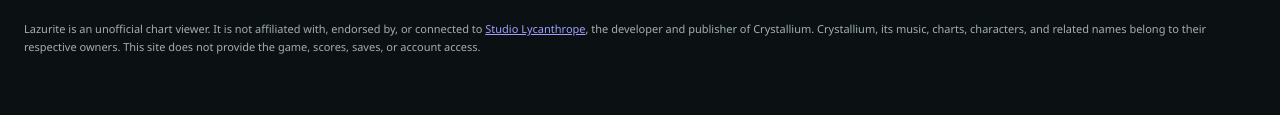
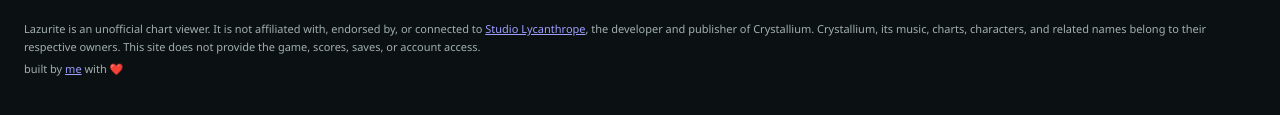
Before and after one commit to 0oPerryo0/lazurite, a website with bundled scripts: page index.html in a window 1280 px wide. Shown: the part 2269-2384 px from the top of the page. Built offline with nearby package versions, Linux system fonts and the light colour scheme.

Commit message:
doremifaso

```diff
--- a/index.html
+++ b/index.html
@@ -7,7 +7,7 @@
 <div class="catalog-toolbar"><label class="search"><svg viewBox="0 0 24 24" aria-hidden="true"><circle cx="10" cy="10" r="6"/><path d="m15 15 5 5"/></svg><input id="search" type="search" placeholder="Find a song or artist" aria-label="Search songs by title, artist or resource ID"></label><button id="clear-search" class="quiet" disabled>Clear search</button><span id="result-count" class="helper" role="status" aria-live="polite"></span></div>
 <p id="catalog-message" class="catalog-message" role="status" hidden></p><p id="no-results" class="catalog-message" hidden>No songs match your search. Try another title or artist, or clear the search.</p>
 <div id="catalog-scroll" class="catalog-scroll" role="region" aria-label="Songs and difficulties; scroll horizontally on smaller screens" tabindex="0"><table class="catalog-table"><caption class="sr-only">Recovered songs. Each difficulty link opens that exact record; unavailable difficulties are marked with a dash.</caption><colgroup><col class="song-column"><col><col><col><col></colgroup><thead><tr><th scope="col">Song / artist</th><th scope="col" class="crescent">Crescent</th><th scope="col" class="lunar">Lunar</th><th scope="col" class="astral">Astral</th><th scope="col" class="bloodlust">Bloodlust</th></tr></thead><tbody id="song-list"></tbody></table></div>
-<footer class="catalog-foot"><p class="scroll-hint">If needed, scroll the table sideways to reach every difficulty.</p><p>Lazurite is an unofficial chart viewer. It is not affiliated with, endorsed by, or connected to <a href="https://store.steampowered.com/app/2863980/Crystallium/">Studio Lycanthrope</a>, the developer and publisher of Crystallium. Crystallium, its music, charts, characters, and related names belong to their respective owners. This site does not provide the game, scores, saves, or account access.</p></footer></section>
+<footer class="catalog-foot"><p class="scroll-hint">If needed, scroll the table sideways to reach every difficulty.</p><p>Lazurite is an unofficial chart viewer. It is not affiliated with, endorsed by, or connected to <a href="https://store.steampowered.com/app/2863980/Crystallium/">Studio Lycanthrope</a>, the developer and publisher of Crystallium. Crystallium, its music, charts, characters, and related names belong to their respective owners. This site does not provide the game, scores, saves, or account access.</p><p>built by <a href="https://github.com/0oPerryo0/lazurite">me</a> with ❤️</p></footer></section>
 <section id="settings-view" class="settings" aria-labelledby="settings-title" hidden>
 <nav class="settings-navigation" aria-label="Settings navigation"><button id="settings-back" class="quiet">← Back</button><span id="settings-origin" class="helper">Back returns to the catalog.</span></nav>
 <div class="settings-body">
```
